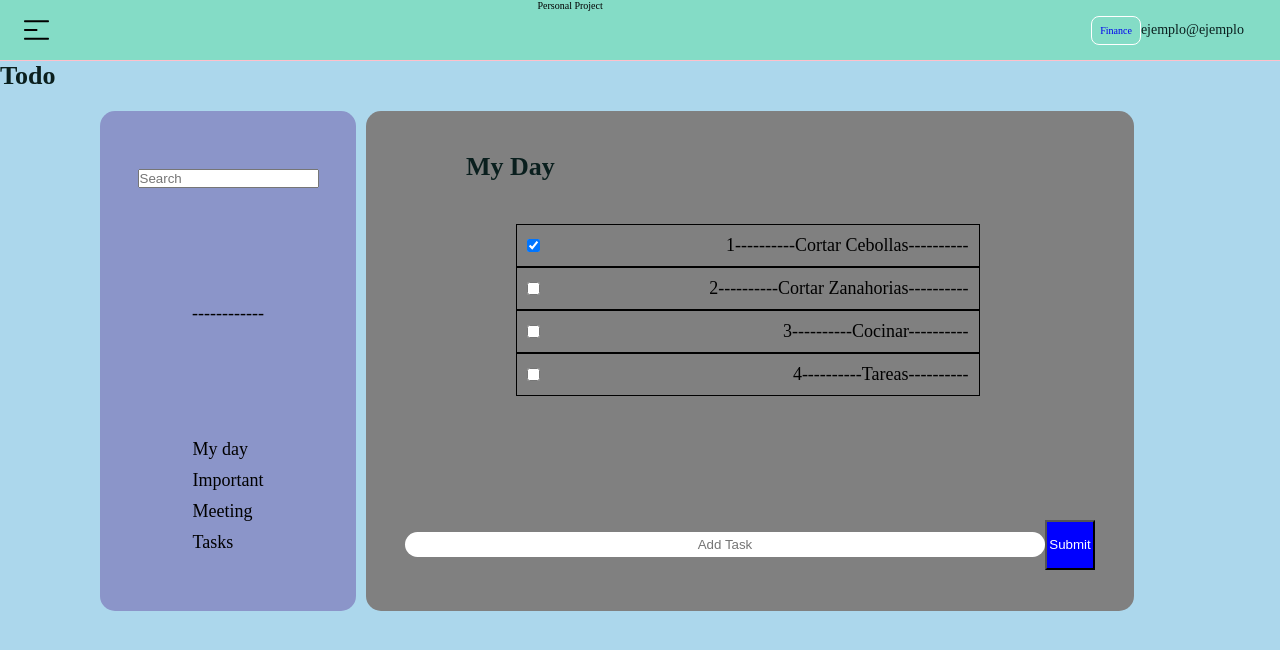
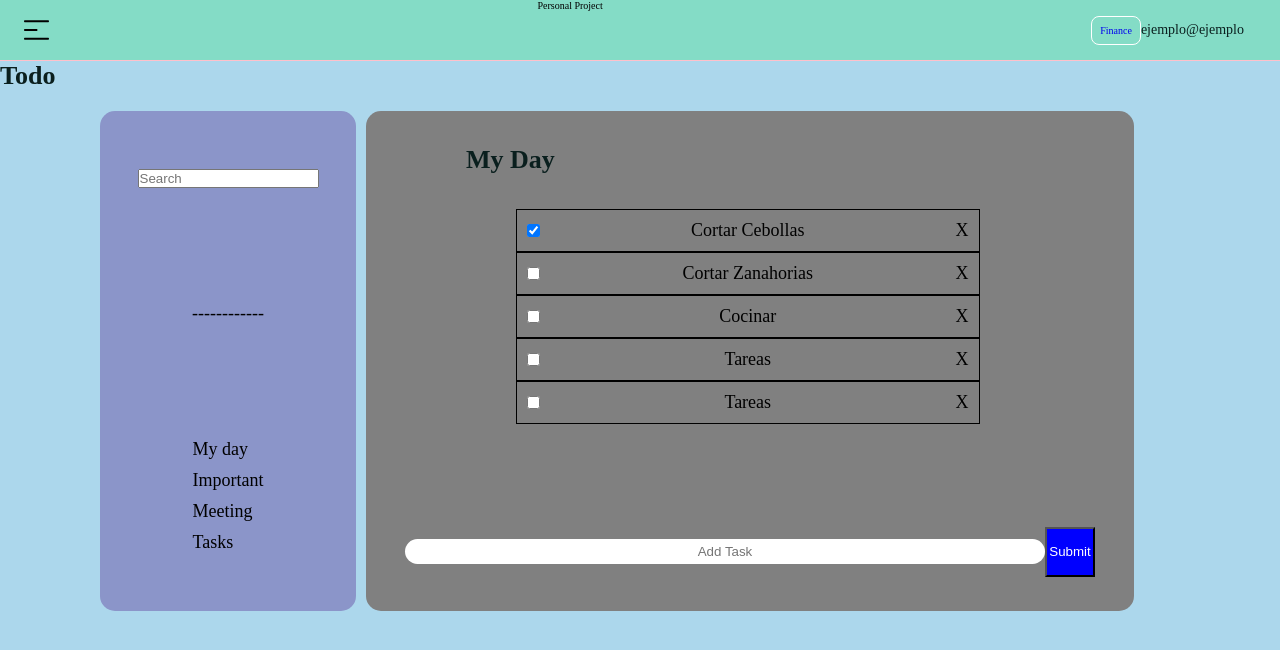
Before and after one commit to jyunakaike/PersonalProject, a React app: page /todo in a window 1280 px wide. Shown: the top 650 px of the page. Built offline with nearby package versions, Linux system fonts and the light colour scheme.

Commit message:
Todo delete task

```diff
--- a/src/InitialState.js
+++ b/src/InitialState.js
@@ -123,6 +123,12 @@ export default {
         'check': false,
         'dateStart':'2021/01/10'
       },
+      {
+        'id': 16,
+        'task': "Tareas",
+        'check': false,
+        'dateStart':'2021/01/10'
+      },
 
     ]
   };
--- a/src/components/todo/TodoItem.jsx
+++ b/src/components/todo/TodoItem.jsx
@@ -1,13 +1,11 @@
 import React, {useState} from 'react'
 
-export const TodoItem = ({ task ,toggleCheck}) => {
+export const TodoItem = ({ task ,toggleCheck, deleteTask}) => {
     const [check, setCheck] = useState(true)
 
-    // const toggleCheck =(e) =>{
-    //     console.log('ha surgido un cambio en check');
-    //     console.log(e);
-    //     // toggleCheckde props
-    // }
+    const toggleDelete = ()=> {
+        console.log('Delete Task')
+    }
 
 
     return (
@@ -18,7 +16,8 @@ export const TodoItem = ({ task ,toggleCheck}) => {
                         {(toDo.check)
                         ? <input type="checkbox" defaultChecked={check} onChange={()=> toggleCheck(toDo.id)} />
                         : <input type="checkbox" defaultChecked={!check} onChange={()=> toggleCheck(toDo.id)}    />  }
-                        {toDo.id}----------{toDo.task}----------
+                        {toDo.task}
+                        <icon onClick={()=>deleteTask(toDo.id)}>X</icon>
                     </div>
                 )
             }
--- a/src/pages/ToDo.jsx
+++ b/src/pages/ToDo.jsx
@@ -27,6 +27,14 @@ const ToDo = () => {
         setTask(newTask)
         console.log(`toggle check changed to ${newTask[e - 1].check }`)
     }
+//delete task
+
+    const deleteTask = (e) => {
+        const deleteTask =[...task];
+        deleteTask.splice((e-1), 1);
+        setTask(deleteTask);
+        console.log(deleteTask);
+    }
 
     return (
         <React.Fragment>
@@ -34,7 +42,7 @@ const ToDo = () => {
             <div className='Todo-Container'>
                 <DetailSection />
                 <TodoList task={task} saveTodo={saveTodo} >
-                    <TodoItem task={task} toggleCheck={toggleCheck} />
+                    <TodoItem task={task} toggleCheck={toggleCheck} deleteTask={deleteTask} />
                 </TodoList>
             </div>
         </React.Fragment>
```
